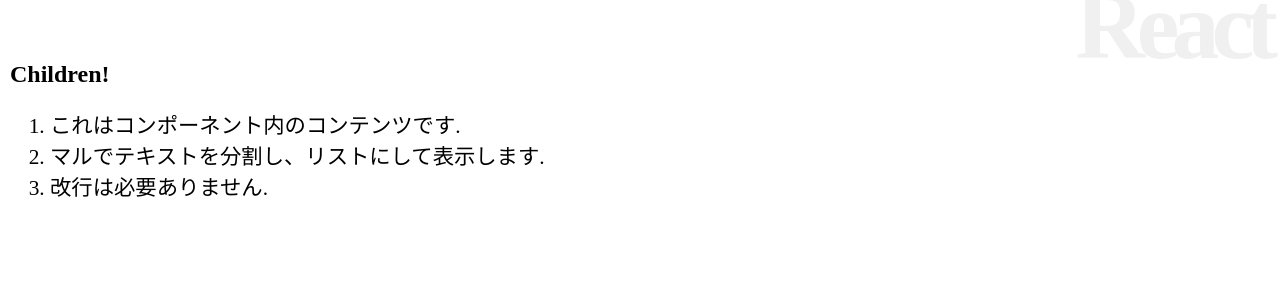
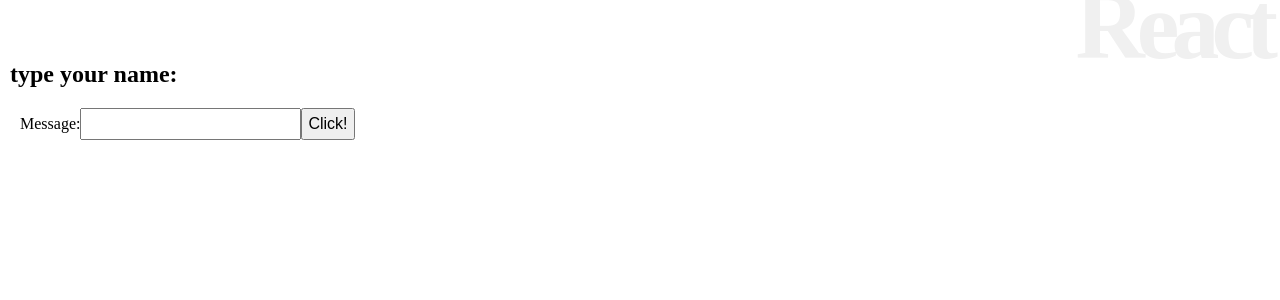
Before and after one commit to takuyaw-w/react_practice, a React (Create React App) app: page / in a window 1280 px wide. Shown: the top 300 px of the page. Built offline with nearby package versions, Linux system fonts and the light colour scheme.

Commit message:
list3-26

```diff
--- a/src/App.js
+++ b/src/App.js
@@ -9,6 +9,11 @@
     color: "#900",
     margin: "20px 0px",
     padding: "5px",
+  }
+
+  inputStyle = {
+    fontSize: "12pt",
+    padding: "5px"
   }
 
   constructor(props) {
@@ -34,38 +39,14 @@
   render() {
     return <div>
       <h1>React</h1>
-      <Message title="Children!">
-        これはコンポーネント内のコンテンツです。
-        マルでテキストを分割し、リストにして表示します。
-        改行は必要ありません。
-      </Message>
-    </div>
-  }
-}
-
-class Message extends Component {
-  li = {
-    fontSize: "16pt",
-    color: "#06",
-    margin: "0px",
-    padding: "0px"
-  }
-
-  render() {
-    let content = this.props.children;
-    let arr = content.split("。");
-    let arr2 = [];
-    for(let i = 0; i < arr.length; i++) {
-      if(arr[i].trim() !== "") {
-        arr2.push(arr[i]);
-      }
-    }
-    let list = arr2.map((value, key) =>
-      <li style={this.li} key={key}>{value}.</li>
-    );
-    return <div>
-      <h2>{this.props.title}</h2>
-      <ol>{list}</ol>
+      <h2>{this.state.message}</h2>
+      <form onSubmit={this.doSubmit}>
+        <label>
+          <span style={this.inputStyle}></span>Message:
+          <input type="text" style={this.inputStyle} onChange={this.doChange} />
+        </label>
+        <input type="submit" style={this.inputStyle} value="Click!" />
+      </form>
     </div>
   }
 }
```
